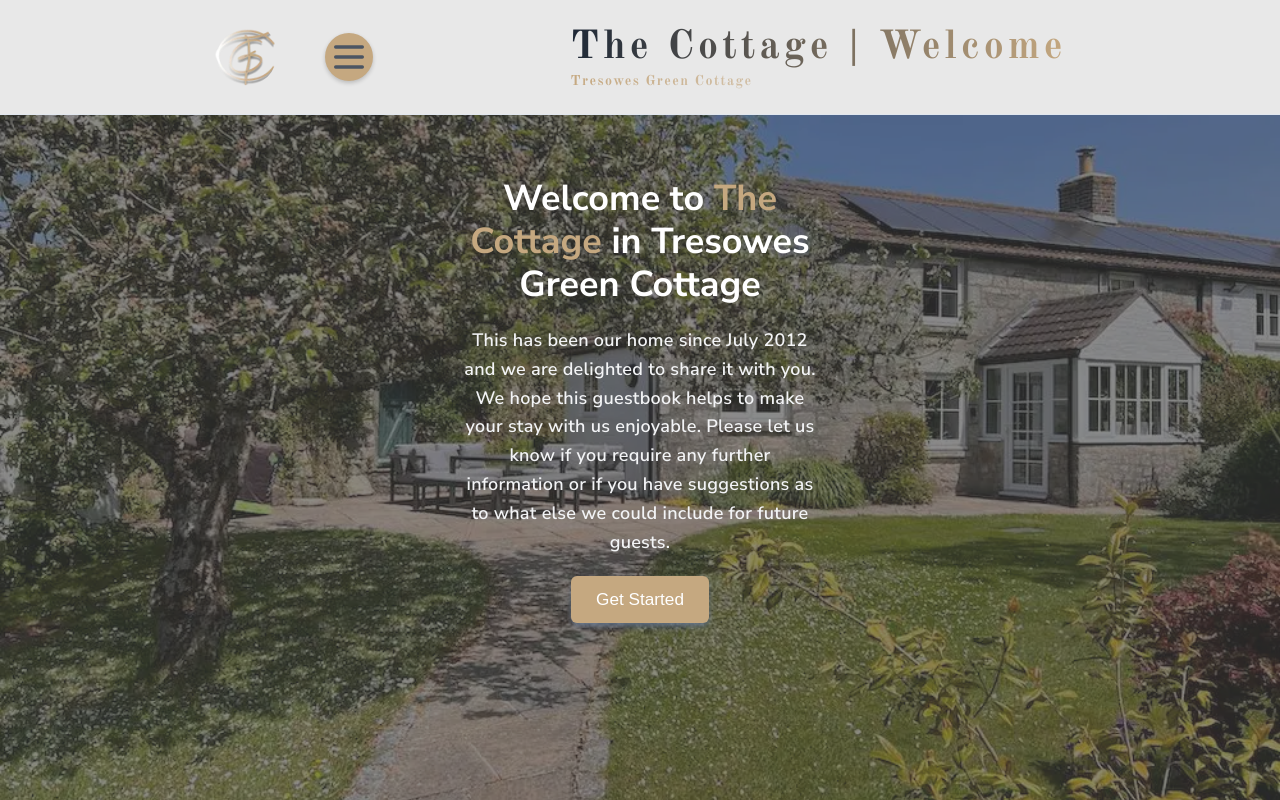
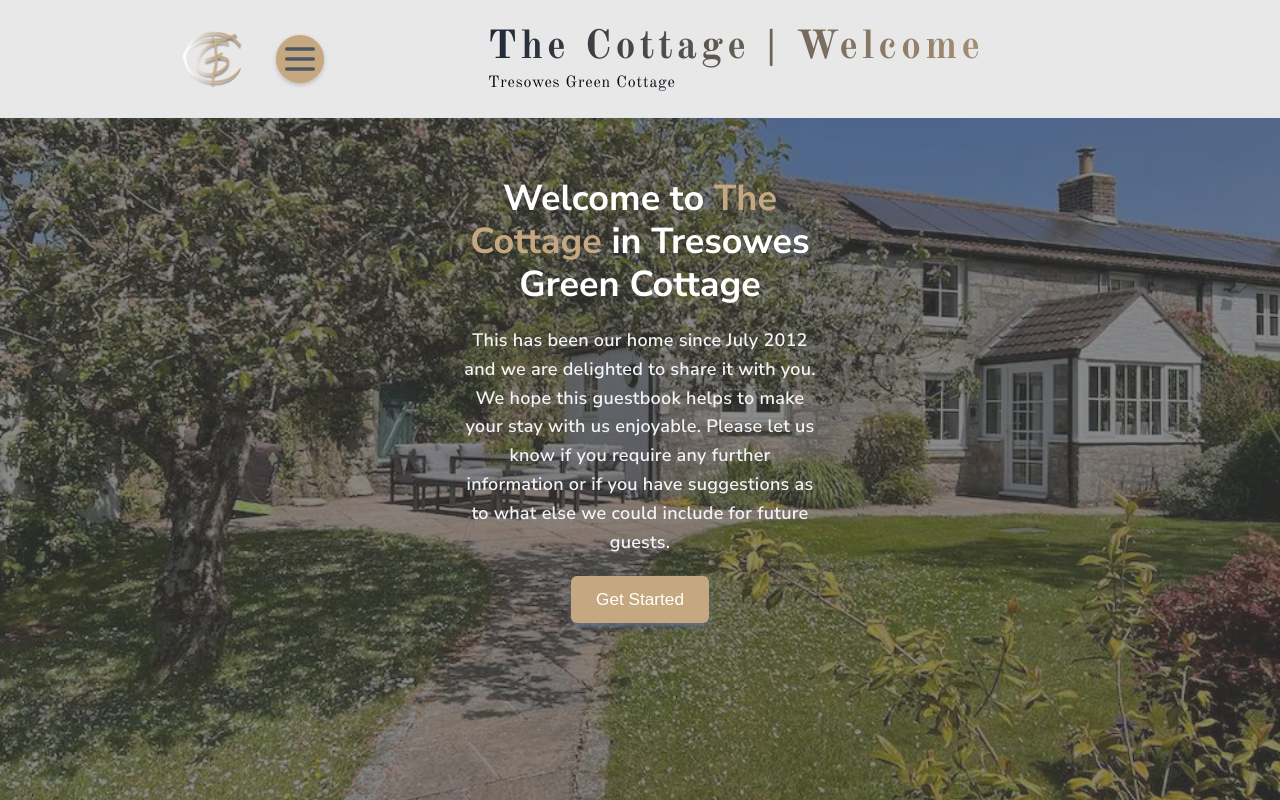
Before and after one commit to Konstantine1307/guidebook-template, a website built with Vite: page src/index.html in a window 1280 px wide. Built offline with nearby package versions, Linux system fonts and the light colour scheme.

Commit message:
refactor: clean up navbar CSS, add responsive breakpoints, fix layout shift with fixed title width, add button tooltips

```diff
--- a/src/components/guide-navbar.ts
+++ b/src/components/guide-navbar.ts
@@ -33,7 +33,7 @@ class GuideNavbar extends HTMLElement {
     this.innerHTML = `
       <nav class="navbar" role="navigation" aria-label="Main navigation">
         <div class="navbar-left">
-          <a href="/" data-route="/" aria-label="Home">
+          <a href="/" data-route="/" aria-label="Home" title="${guidebook.property.subtitle}">
             <img
               src="${guidebook.property.logo}"
               alt="${guidebook.property.name} logo"
@@ -43,6 +43,7 @@ class GuideNavbar extends HTMLElement {
           </a>
           <button
             class="navbar-menu-btn"
+            title="Browse sections"
             aria-label="Open navigation menu"
             aria-expanded="false"
             aria-controls="guide-drawer"
--- a/src/styles/global.css
+++ b/src/styles/global.css
@@ -507,7 +507,8 @@ dialog::backdrop {
 .navbar-left {
   display: flex;
   align-items: center;
-  gap: 3rem;
+  gap: 2rem;
+  flex-shrink: 0;
 }
 
 .navbar-logo {
@@ -516,17 +517,10 @@ dialog::backdrop {
   display: none;
   border-radius: 50%;
 }
-@media (min-width: 768px) {
-  .navbar-logo {
-    width: 4rem;
-    height: 4rem;
-    display: inline-block;
-  }
-}
 
 .navbar-menu-btn {
-  width: 2.5rem;
-  height: 2.5rem;
+  width: 2.75rem;
+  height: 2.75rem;
   border-radius: 50%;
   background: var(--color-primary);
   color: #4b5563;
@@ -536,75 +530,95 @@ dialog::backdrop {
   display: flex;
   justify-content: center;
   padding: 0.25rem;
-  position: relative;
 }
 
+.navbar-title {
+  font-family: "Old Standard TT", serif;
+  display: flex;
+  flex-direction: column;
+  flex: 1;
+  text-align: center;
+  padding: 0.25rem 0;
+}
+
+.navbar-title-main {
+  font-size: 1.65rem;
+  font-weight: 800;
+  letter-spacing: 0.02em;
+  white-space: nowrap;
+  overflow: hidden;
+  text-overflow: ellipsis;
+  background: linear-gradient(to right, #1f2937, var(--color-primary));
+  -webkit-background-clip: text;
+  background-clip: text;
+  -webkit-text-fill-color: transparent;
+}
+
+.navbar-title-sub {
+  font-size: 1rem;
+  letter-spacing: 0.05em;
+  color: var(--color-heading-1);
+  background: none;
+  -webkit-text-fill-color: var(--color-heading-1);
+}
+
+/* Mobile: hide page title, show only property name */
+@media (max-width: 767px) {
+  .navbar-title-page,
+  .navbar-title-separator {
+    display: none;
+  }
+}
+
+/* Tablet + desktop shared */
 @media (min-width: 768px) {
+  :root {
+    --navbar-height: 7rem;
+  }
+  .navbar-logo {
+    width: 3.5rem;
+    height: 3.5rem;
+    display: inline-block;
+  }
+  .navbar-left {
+    gap: 2rem;
+  }
+
+  .navbar-title-main {
+    font-size: 1.75rem;
+    letter-spacing: 0.05em;
+  }
+
+  .navbar-title {
+    flex: none;
+    min-width: 512px;
+    padding: 1rem 0;
+    text-align: left;
+  }
+}
+/* Desktop */
+@media (min-width: 1025px) {
+  .navbar-title {
+    min-width: 612px;
+  }
+  .navbar-title-main {
+    font-size: 2.5rem;
+    letter-spacing: 0.1em;
+  }
+
+  .navbar-logo {
+    width: 4rem;
+    height: 4rem;
+  }
+
   .navbar-menu-btn {
     width: 3rem;
     height: 3rem;
   }
 }
 
-.navbar-title {
-  font-family: "Old Standard TT", serif;
-  display: flex;
-  flex-direction: column;
-  padding-top: 1rem;
-  padding-bottom: 1rem;
-}
-
-.navbar-title-main {
-  font-size: 1.5rem;
-  font-weight: 800;
-  letter-spacing: 0.1em;
-  background: linear-gradient(to right, #1f2937, var(--color-primary));
-  -webkit-background-clip: text;
-  background-clip: text;
-  -webkit-text-fill-color: transparent;
-}
-
-/* Mobile navbar optimizations */
+/* ---------- Mobile typography ---------- */
 @media (max-width: 767px) {
-  .navbar {
-    padding: 0.75rem 1rem;
-    justify-content: space-between;
-  }
-  .navbar-left {
-    gap: 0.75rem;
-    flex-shrink: 0;
-  }
-  .navbar-title {
-    padding: 0.25rem 0;
-    flex: 1;
-    min-width: 0;
-    text-align: center;
-  }
-  .navbar-title-main {
-    font-size: 1.65rem;
-    letter-spacing: 0.02em;
-    white-space: nowrap;
-    overflow: hidden;
-    text-overflow: ellipsis;
-    justify-content: center;
-  }
-  /* Show only property name on mobile (not page title) */
-  .navbar-title-page,
-  .navbar-title-separator {
-    display: none;
-  }
-  .navbar-title-property {
-    font-size: 1.65rem;
-  }
-  .navbar-title-sub {
-    font-size: 0.9rem;
-    letter-spacing: 0.05em;
-    color: var(--color-heading-1);
-    background: none;
-    -webkit-text-fill-color: var(--color-heading-1);
-  }
-
-  /* Larger base font size for readability */
   html {
     font-size: 18px;
   }
@@ -617,38 +631,9 @@ dialog::backdrop {
   .row-title {
     font-size: 1.1rem;
   }
-  .shop-name {
-    font-size: 1.05rem;
-  }
+  .shop-name,
   .restaurant-name {
     font-size: 1.05rem;
-  }
-}
-
-@media (min-width: 768px) {
-  :root {
-    --navbar-height: 7rem;
-  }
-  .navbar-title-main {
-    font-size: 2.5rem;
-  }
-}
-
-/* Desktop: gradient gold subtitle */
-@media (min-width: 768px) {
-  .navbar-title-sub {
-    font-size: 0.875rem;
-    font-weight: 800;
-    letter-spacing: 0.1em;
-    background: linear-gradient(
-      to right,
-      var(--color-primary),
-      rgba(197, 168, 128, 0.5),
-      var(--color-primary)
-    );
-    -webkit-background-clip: text;
-    background-clip: text;
-    -webkit-text-fill-color: transparent;
   }
 }
 
```
